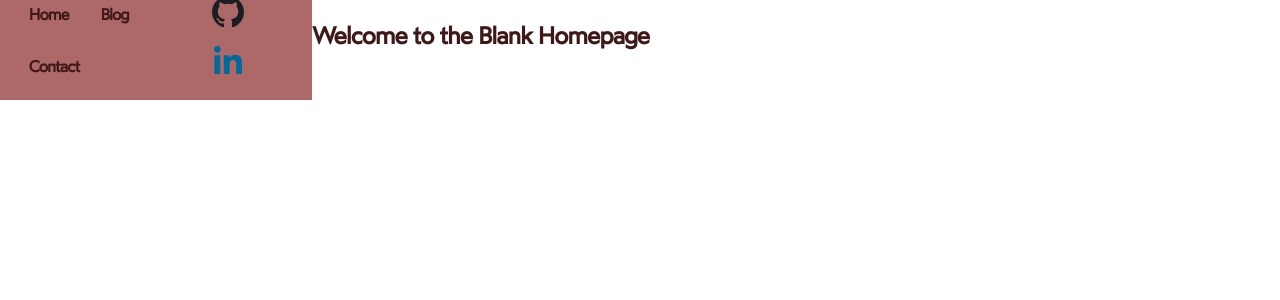
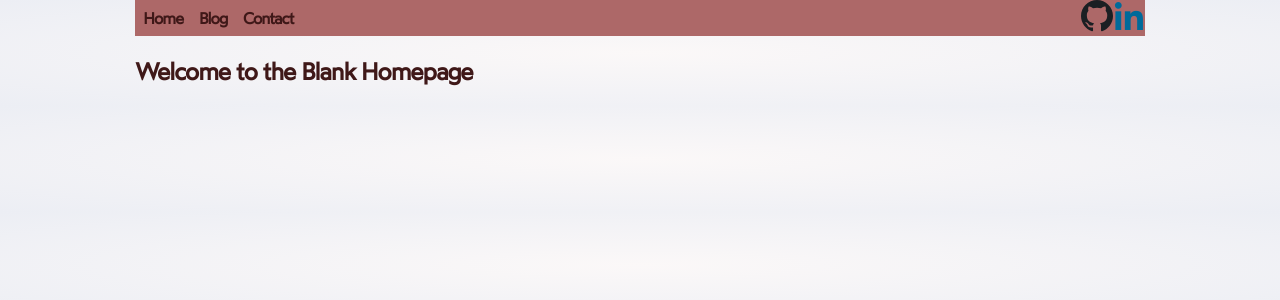
Before and after one commit to JoePehlke/webapp, a React (Create React App) app: page / in a window 1280 px wide. Shown: the top 300 px of the page. Built offline with nearby package versions, Linux system fonts and the light colour scheme.

Commit message:
working grid

```diff
--- a/src/App.css
+++ b/src/App.css
@@ -1,27 +1,24 @@
 @font-face {
   font-family: "Wotfard";
-
+  src: url('./wotfard-regular-webfont.eot');
   src: url('./wotfard-regular-webfont.woff2') format('woff2'),
-
+       url('./wotfard-regular-webfont.ttf') format('truetype');
 
 }
 body {
-  background: #fbf8f8,; /* Adjust colors as needed */
+  background: radial-gradient( #fbf8f8, #eceef4); /* Adjust colors as needed */
   overflow-x: hidden;
 }
 .wrapper {
   display: grid;
-  grid-template-columns:
-    1fr
-    min(65ch, 100%)
-    1fr;
+  grid-template-columns: 1fr min(100ch, calc(100% - 30px)) 1fr;
 }
-.app-container{
-  margin: 2vw;
-  width: 90%;
-  text-align: center;
+.wrapper > * {
+  grid-column: 2;
+}
 
-}
+
+
 
 h2{
   font-family: "Wotfard", 'Times New Roman', Times, serif;
--- a/src/HamburgerMenu.css
+++ b/src/HamburgerMenu.css
@@ -2,9 +2,8 @@
   font-size: 2em;
   color: rgb(12, 8, 8);
   cursor: pointer;
-  max-height: 20vh;
-  min-height: 10vh;
-  margin-top: 20vh
+  display: flex;
+  float: right;
 }
 
 .hamburger-icon.open {
@@ -12,15 +11,15 @@
 }
 
 .overlay-menu {
-  position: fixed;
+  position: right;
   top: 0;
   left: 0;
   width: 100%;
   height: 100%;
   display: flex;
-  flex-direction: column;
-  align-items: center;
-  justify-content: center;
+  flex-direction: right;
+  align-items: right;
+  justify-content: right;
   background-color: rgba(0, 0, 0, 0.8); /* Semi-transparent black background */
   z-index: 1000;
   color: rgb(9, 9, 9);
--- a/src/Header.css
+++ b/src/Header.css
@@ -1,17 +1,14 @@
 Header {
   background-color: rgb(173, 104, 104);
-  height: 12.5vh; /* 1/8 of the viewport height */
-  display: flex;
-  align-items: flex-end;
-  justify-content: flex-end;
+   /* 1/8 of the viewport height */
+
 
 }
 
 
 
 .nav-button {
-  display: inline-block;
-  padding: 1rem 1rem; /* Set the height and width using viewport height (vh) */
+  padding: .5rem .5rem; /* Set the height and width using viewport height (vh) */
   text-decoration: none;
   color: rgb(8, 223, 226);
   border: none;
@@ -23,6 +20,7 @@ Header {
   font-family: "Wotfard", 'Times New Roman', Times, serif;
   color: rgb(63, 24, 24);
   letter-spacing: -1px;
+  gap: .25rem;
 
   /* Adjust button styling as needed */
 }
@@ -39,21 +37,23 @@ Header {
 
 .toolbar{
   display: flex;
-  padding: 1vh 1vw;
+  justify-content: space-between;
+  align-items: center;
 }
 .nav-button:hover {
   color:blue
 }
 
+.logos{
+
+  gap: .5rem;
+}
 .githublogo{
   width: 2rem;
   height: 2rem;
-  vertical-align: middle;
-  padding: 1vh 1vw;
+
 }
 .linkedinlogo{
   width: 2rem;
   height: 2rem;
-  vertical-align: middle;
-  padding: 1vh 1vw;
 }
--- a/src/Header.js
+++ b/src/Header.js
@@ -40,8 +40,12 @@ const Header = () => {
             </Link>
           </div>
           <div className = "logos" >
-              <img src={githublogo} alt="githublogo" className="githublogo" />
-              <img src={linkedinlogo} alt="linkedinlogo" className="linkedinlogo" />
+              <a href = "https://github.com/JoePehlke">
+                <img src={githublogo} alt="githublogo" className="githublogo" />
+              </a>
+              <a href = "https://linkedin.com/in/JoePehlke" >
+               <img src={linkedinlogo} alt="linkedinlogo" className="linkedinlogo" />
+              </a>
           </div>
         </div>
       ) : (
```
